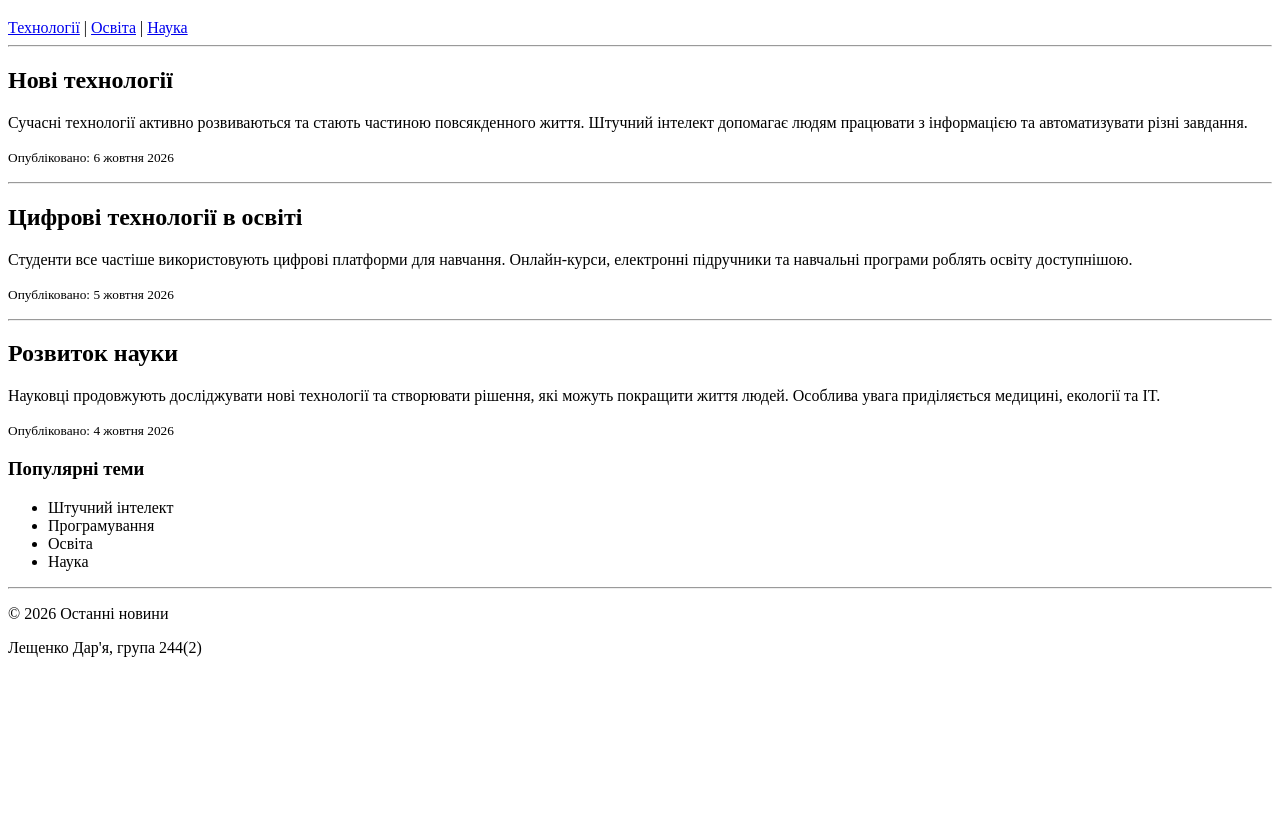
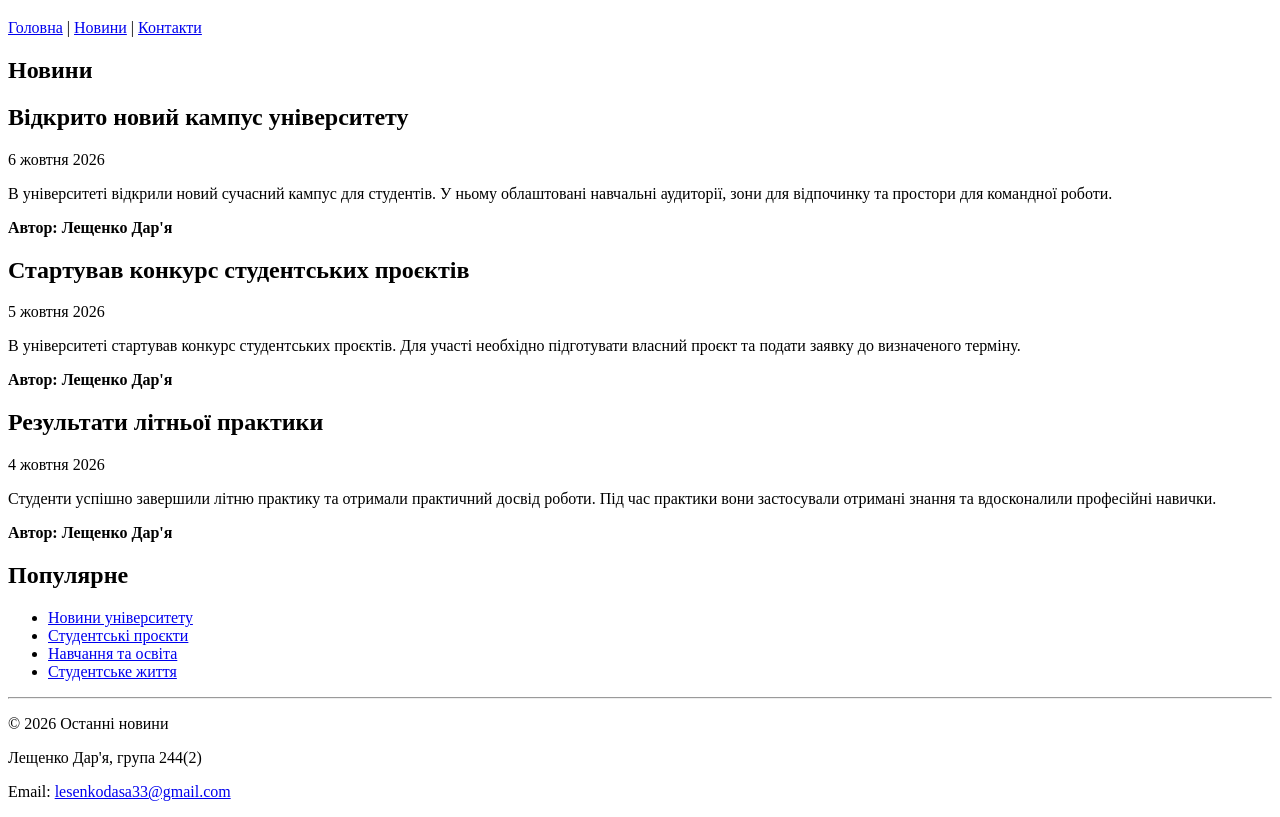
Before and after one commit to lesenkodasa33-gif/web-technologies, a plain HTML site: page lab-02/blog.html in a window 1280 px wide. Shown: the part 61-878 px from the top of the page. Before the commit the page ends 800 px from the top, so only its background shows below. Drawn offline with Linux system fonts and the light colour scheme.

Commit message:
fix: complete lab-02 requirements

```diff
--- a/lab-02/blog.html
+++ b/lab-02/blog.html
@@ -4,73 +4,103 @@
     <meta charset="UTF-8">
     <title>Останні новини</title>
 </head>
+
 <body>
 
 <header>
     <h1>Останні новини</h1>
 
     <nav>
-        <a href="#news1">Технології</a> |
-        <a href="#news2">Освіта</a> |
-        <a href="#news3">Наука</a>
+        <a href="#home">Головна</a> |
+        <a href="#news">Новини</a> |
+        <a href="#contacts">Контакти</a>
     </nav>
 </header>
 
-<hr>
+<main id="home">
 
-<main>
+    <section id="news">
 
-    <article id="news1">
-        <h2>Нові технології</h2>
+        <h2>Новини</h2>
+
+        <article>
+            <h2>Відкрито новий кампус університету</h2>
+
             <p>
-            Сучасні технології активно розвиваються та стають частиною
-            повсякденного життя. Штучний інтелект допомагає людям
-            працювати з інформацією та автоматизувати різні завдання.
+                <time datetime="2026-10-06">6 жовтня 2026</time>
             </p>
-        <p><small>Опубліковано: 6 жовтня 2026</small></p>
+
+            <p>
+                В університеті відкрили новий сучасний кампус для студентів.
+                У ньому облаштовані навчальні аудиторії, зони для відпочинку
+                та простори для командної роботи.
+            </p>
+
+            <p><strong>Автор: Лещенко Дар'я</strong></p>
         </article>
 
-    <hr>
+        <article>
+            <h2>Стартував конкурс студентських проєктів</h2>
 
-    <article id="news2">
-        <h2>Цифрові технології в освіті</h2>
             <p>
-            Студенти все частіше використовують цифрові платформи
-            для навчання. Онлайн-курси, електронні підручники та
-            навчальні програми роблять освіту доступнішою.
+                <time datetime="2026-10-05">5 жовтня 2026</time>
             </p>
-        <p><small>Опубліковано: 5 жовтня 2026</small></p>
+
+            <p>
+                В університеті стартував конкурс студентських проєктів.
+                Для участі необхідно підготувати власний проєкт та подати
+                заявку до визначеного терміну.
+            </p>
+
+            <p><strong>Автор: Лещенко Дар'я</strong></p>
         </article>
 
-    <hr>
+        <article>
+            <h2>Результати літньої практики</h2>
 
-    <article id="news3">
-        <h2>Розвиток науки</h2>
             <p>
-            Науковці продовжують досліджувати нові технології та
-            створювати рішення, які можуть покращити життя людей.
-            Особлива увага приділяється медицині, екології та IT.
+                <time datetime="2026-10-04">4 жовтня 2026</time>
             </p>
-        <p><small>Опубліковано: 4 жовтня 2026</small></p>
+
+            <p>
+                Студенти успішно завершили літню практику та отримали
+                практичний досвід роботи. Під час практики вони застосували
+                отримані знання та вдосконалили професійні навички.
+            </p>
+
+            <p><strong>Автор: Лещенко Дар'я</strong></p>
         </article>
 
+    </section>
+
     <aside>
-        <h3>Популярні теми</h3>
+        <h2>Популярне</h2>
+
         <ul>
-            <li>Штучний інтелект</li>
-            <li>Програмування</li>
-            <li>Освіта</li>
-            <li>Наука</li>
+            <li><a href="#">Новини університету</a></li>
+            <li><a href="#">Студентські проєкти</a></li>
+            <li><a href="#">Навчання та освіта</a></li>
+            <li><a href="#">Студентське життя</a></li>
         </ul>
     </aside>
 
 </main>
 
+<footer id="contacts">
     <hr>
 
-<footer>
     <p>&copy; 2026 Останні новини</p>
-    <p>Лещенко Дар'я, група 244(2)</p>
+
+    <p>
+        Лещенко Дар'я, група 244(2)
+    </p>
+
+    <p>
+        Email:
+        <a href="mailto:lesenkodasa33@gmail.com">
+            lesenkodasa33@gmail.com
+        </a>
+    </p>
 </footer>
 
 </body>
```
Also changed, not shown: lab-02/formulas.html (+33 -21 lines), lab-02/index.html (+13 -10 lines), lab-02/page1.html (+9 -5 lines), lab-02/page2.html (+8 -10 lines), 3 other files. Lines whose indentation alone changed are shown as unchanged.
